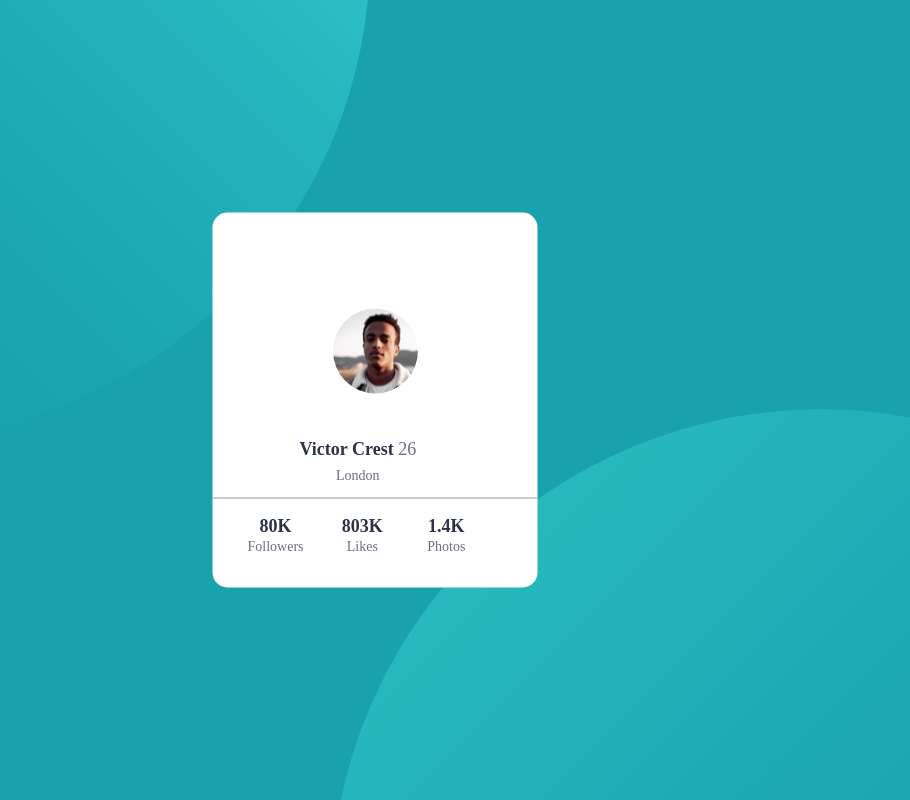
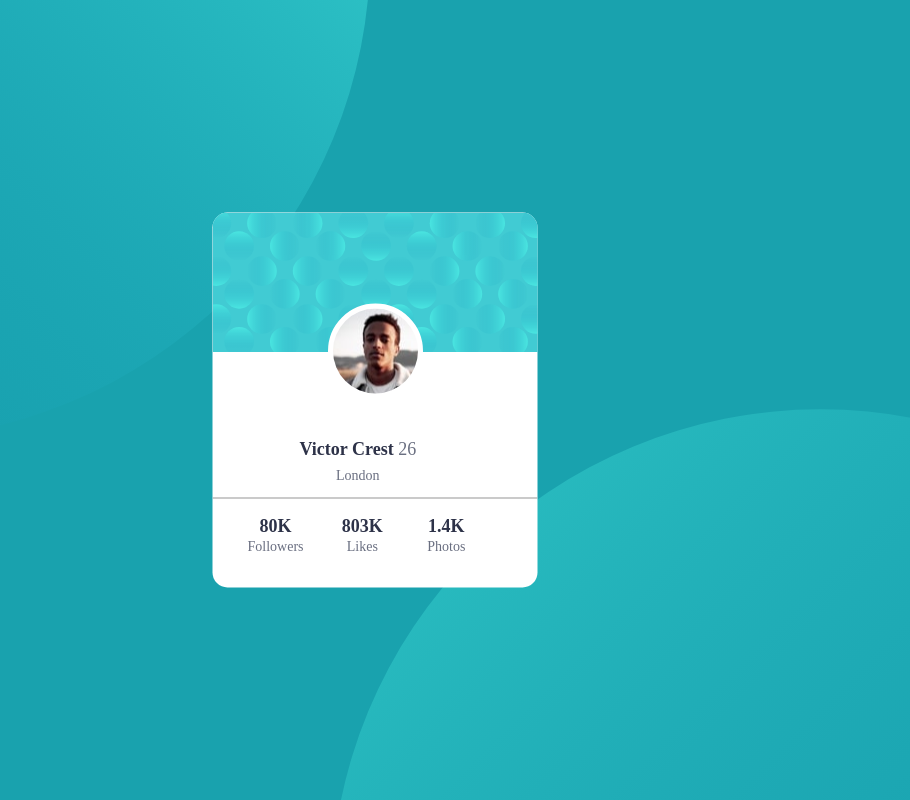
Before and after one commit to akashsiddamshetty/profilcard, a plain HTML site: page index.html in a window 1280 px wide. Shown: the whole page, without its empty margins (265-1175 px from the left). Drawn offline with Linux system fonts and the light colour scheme.

Commit message:
Update style.css

```diff
--- a/dist/style.css
+++ b/dist/style.css
@@ -75,7 +75,7 @@ p {
 }
 
 .card__first {
-  background-image: url("./images/bg-pattern-card.svg");
+  background-image: url("https://raw.githubusercontent.com/akashsiddamshetty/profilcard/0e42098d8872de4ce87c21dc30e5e525e57e8917/images/bg-pattern-card.svg");
   height: 139px;
   width: 325px;
 }
```
